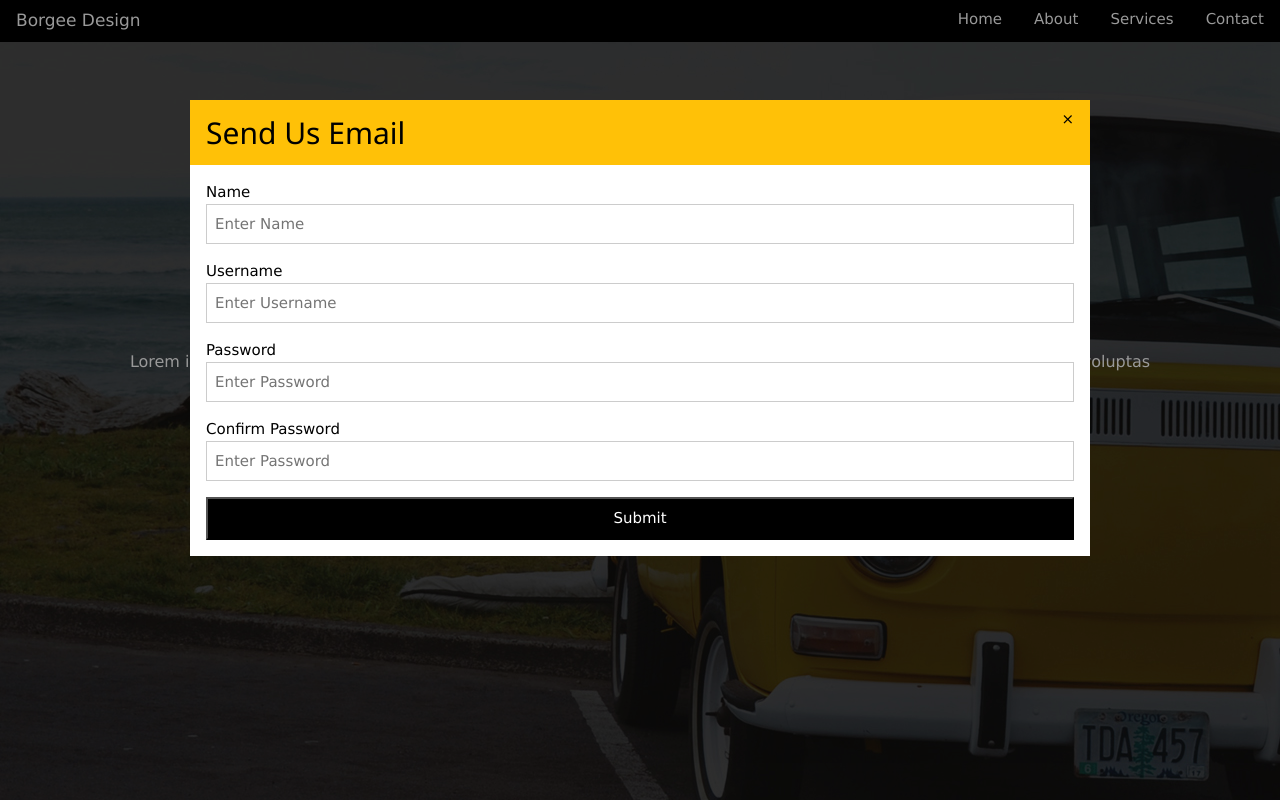
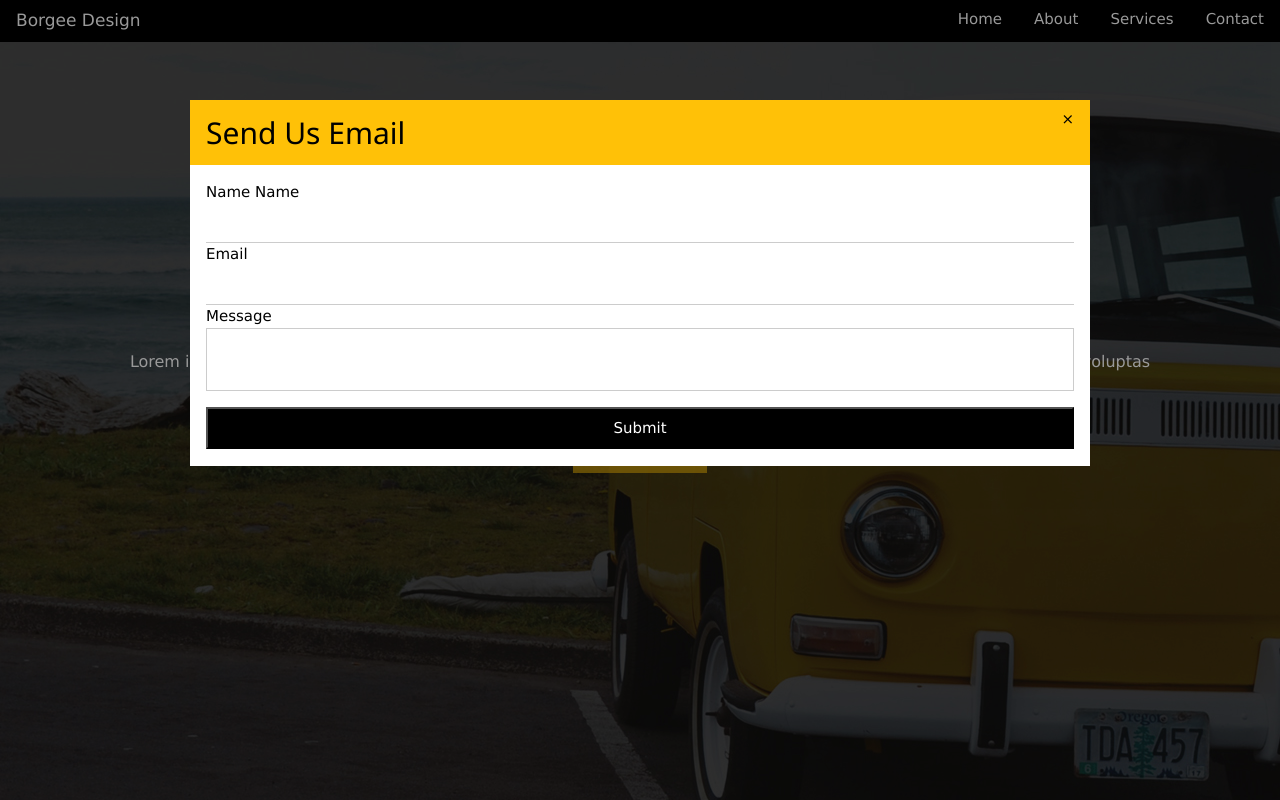
Before and after one commit to borgeee/ReponsiveWebsite, a plain HTML site: page index.html in a window 1280 px wide. Both pictures are taken after a click on the button "GET STARTED". Shown: the top 800 px of the page. Drawn offline with nearby package versions, Linux system fonts and the light colour scheme; files that its build step writes are made by us from their sources.

Commit message:
Update index.html

```diff
--- a/index.html
+++ b/index.html
@@ -172,13 +172,14 @@
           <form>
               <div class="w3-section">
                 <label>Name</label>
-                <input class="w3-input w3-border w3-margin-bottom" type="text" placeholder="Enter Name"></input>
-                <label>Username</label>
-                <input class="w3-input w3-border w3-margin-bottom" type="text" placeholder="Enter Username"></input>
-                <label>Password</label>
-                <input class="w3-input w3-border w3-margin-bottom" type="password" placeholder="Enter Password"></input>
-                <label>Confirm Password</label>
-                <input class="w3-input w3-border w3-margin-bottom" type="password" placeholder="Enter Password"></input>
+                <label class="w3-label">Name</label>
+                <input class="w3-input" type="text">
+                <label class="w3-label">Email</label>
+                <input class="w3-input" type="text">
+                <label class="w3-label">Message</label>
+                <br>
+                <textarea class="w3-input w3-border"
+                style="resize:none;" type="text"></textarea>
                 <button class="w3-black w3-block w3-section w3-padding">Submit</button>
               </div>
 
```
